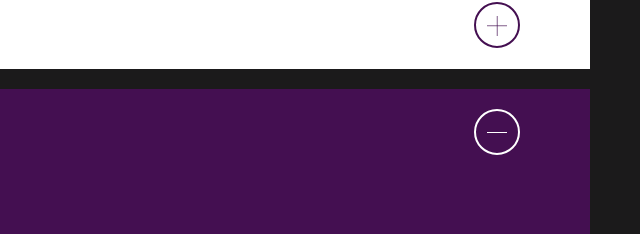
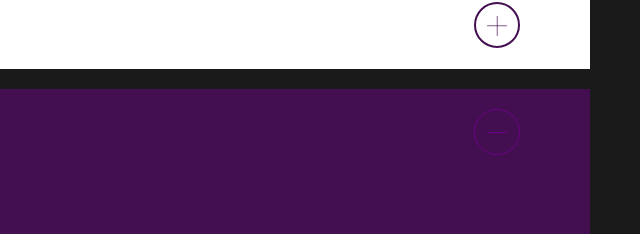
Before and after one commit to sxeiter/Go-final, a plain HTML site: page index.html in a window 1280 px wide. Both pictures are taken after a click on the button "Как получить VIP карту?". Shown: the part 5631-5865 px from the top of the page, 640-1280 px from the left. Drawn offline with Linux system fonts and the light colour scheme.

Commit message:
поправил 1 цвет

```diff
--- a/js/main.js
+++ b/js/main.js
@@ -1,3 +1,2 @@
 import './modules/acc.js';
 import './modules/modal.js';
-import './modules/burger.js';
--- a/js/modules/acc.js
+++ b/js/modules/acc.js
@@ -23,25 +23,14 @@ buttons.forEach((btn,index) => {
                 textWrapper[i].style.height = '';
             }
         }
-        if (target.matches('.questions__btn_violet')) {
+        if (target.matches('.questions__btn')) {
             buttons.forEach(btn => {
                 if (btn === target) {
-                    btn.classList.toggle('questions__btn_violet-active');
-                    //btn.classList.toggle('questions__btn_white-active');
+                    btn.classList.toggle('questions__btn-active');
+                   // btn.classList.toggle('questions__btn-active-even');
                 } else {
-                    btn.classList.remove('questions__btn_violet-active');
-                    //btn.classList.remove('questions__btn_white-active');
-                }
-            })
-        }
-        if (target.matches('.questions__btn_white')) {
-            buttons.forEach(btn => {
-                if (btn === target) {
-                    // btn.classList.toggle('questions__btn_violet-active');
-                    btn.classList.toggle('questions__btn_white-active');
-                } else {
-                    // btn.classList.remove('questions__btn_violet-active');
-                    btn.classList.remove('questions__btn_white-active');
+                    btn.classList.remove('questions__btn-active');
+                   // btn.classList.remove('questions__btn-active-even');
                 }
             })
         }
--- a/style/questions/questions.css
+++ b/style/questions/questions.css
@@ -1,6 +1,5 @@
 .questions__title {
   margin-bottom: 40px;
-
   font-size: 40px;
   font-weight: 700;
   line-height: 50px;
@@ -83,14 +82,53 @@
   background-repeat: no-repeat;
 }
 
-.questions__btn_violet-active {
+.questions__btn-active:nth-child(odd) {
+  background-image: url(../../image/questions/active_violet.svg) !important;
+}
+
+.questions__btn-active:nth-child(even) {
+  background-image: url(../../image/questions/active_white.svg) !important;
+}
+
+/* .questions__btn:nth-child(odd) {
+  background-image: url(../../image/questions/open_violet.svg);
+  background-repeat: no-repeat;
+  background-position: right 0 center;
+}
+
+.questions__btn:hover:nth-child(odd) {
+  background-image: url(../../image/questions/hover_violet.svg);
+  background-repeat: no-repeat;
+}
+
+.questions__btn:active:nth-child(odd) {
   background-image: url(../../image/questions/active_violet.svg);
   background-repeat: no-repeat;
 }
-.questions__btn_white-active {
+
+.questions__btn:nth-child(even) {
+  background-image: url(../../image/questions/open_white.svg);
+  background-repeat: no-repeat;
+  background-position: right 0 center;
+}
+
+.questions__btn:hover:nth-child(even) {
+  background-image: url(../../image/questions/hover-white.svg);
+  background-repeat: no-repeat;
+}
+
+.questions__btn:active:nth-child(even) {
   background-image: url(../../image/questions/active_white.svg);
   background-repeat: no-repeat;
 }
+
+.questions__btn-active:nth-child(odd) {
+  background-image: url(../../image/questions/active_violet.svg);
+}
+
+.questions__btn-active:nth-child(even) {
+  background-image: url(../../image/questions/active_white.svg);
+} */
 
 .questions__text-wrapper {
   height: 0;
```
Also changed, not shown: js/modules/burger.js (deleted).
